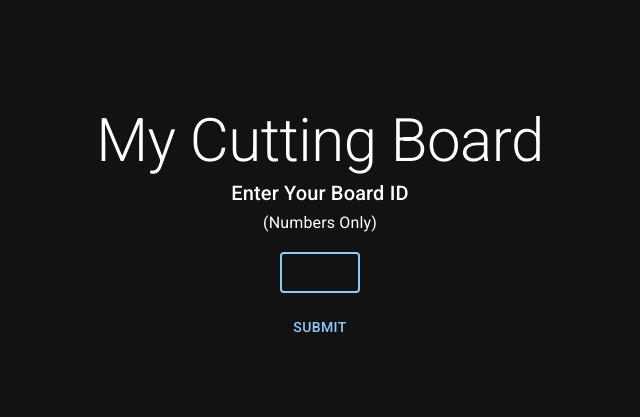
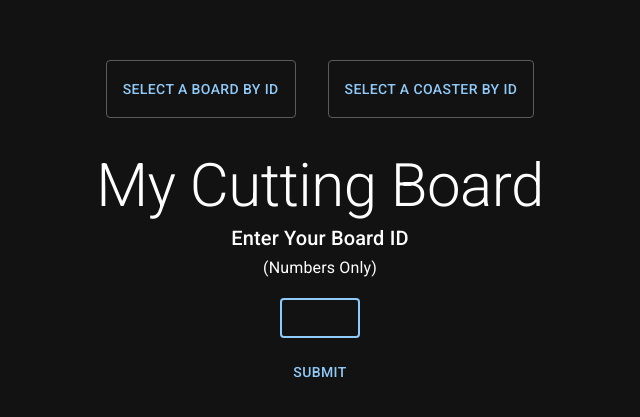
Before and after one commit to JCWoodworker/cuttingBoardCorner, a React (Vite) app: page / in a window 1280 px wide. Shown: the part 207-624 px from the top of the page, without its empty margins (320-960 px from the left). Built offline with nearby package versions, Linux system fonts and the light colour scheme.

Commit message:
added option to select boards or coasters and updated fetch requests

```diff
--- a/src/App.tsx
+++ b/src/App.tsx
@@ -20,7 +20,7 @@ const App = () => {
 			<Routes>
 				<Route path="/" element={<HomePage />} />
 				<Route path="/boards/:boardId" element={<BoardDataIndex />} />
-				<Route path="/coasters" element={<CoasterDataIndex />} />
+				<Route path="/coasters/:coasterId" element={<CoasterDataIndex />} />
 				<Route path="*" element={<NotFound />} />
 			</Routes>
 		</ThemeProvider>
--- a/src/pages/BoardIdForm.tsx
+++ b/src/pages/EnterIdForm.tsx
@@ -1,24 +1,35 @@
 import { Button, TextField, Typography } from "@mui/material"
 import { useNavigate } from "react-router-dom"
-const BoardIdForm = () => {
+
+interface Props {
+	inputType: "boards" | "coasters"
+}
+
+const EnterIdForm: React.FC<Props> = ({ inputType }) => {
 	const navigate = useNavigate()
 
 	const handleSubmit = (event: React.FormEvent<HTMLFormElement>) => {
 		event.preventDefault()
-		// eslint-disable-next-line @typescript-eslint/no-explicit-any
-		const boardId = (event.target as any).boardId.value
-		navigate(`/boards/${boardId}`)
+		const itemId =
+			inputType === "boards"
+				? // eslint-disable-next-line @typescript-eslint/no-explicit-any
+				(event.target as any).boardsId.value
+				: // eslint-disable-next-line @typescript-eslint/no-explicit-any
+				(event.target as any).coastersId.value
+		navigate(`/${inputType}/${itemId}`)
 	}
 
 	return (
 		<form className="form" onSubmit={handleSubmit}>
 			<label>
-				<Typography variant="h6">Enter Your Board ID</Typography>
+				<Typography variant="h6">
+					Enter Your {inputType === "boards" ? "Board" : "Coaster"} ID
+				</Typography>
 				<Typography variant="subtitle1">{`(Numbers Only)`}</Typography>
 			</label>
 			<TextField
-				id="boardId"
-				name="boardId"
+				id={`${inputType}Id`}
+				name={`${inputType}Id`}
 				variant="outlined"
 				size="small"
 				required
@@ -29,7 +40,7 @@ const BoardIdForm = () => {
 					minLength: 1,
 					maxLength: 6,
 					style: { textAlign: "center" },
-					"aria-label": "Enter Your Board ID",
+					"aria-label": `Enter Your ${inputType} ID`,
 					"aria-required": "true",
 				}}
 				style={{ width: "5rem" }}
@@ -39,4 +50,4 @@ const BoardIdForm = () => {
 	)
 }
 
-export default BoardIdForm
+export default EnterIdForm
--- a/src/pages/HomePage.tsx
+++ b/src/pages/HomePage.tsx
@@ -1,14 +1,50 @@
-import { Box, Typography } from "@mui/material"
-import BoardIdForm from "./BoardIdForm"
+import { useState } from "react"
+import { Box, Typography, Button } from "@mui/material"
+import EnterIdForm from "./EnterIdForm"
 
 const HomePage: React.FC = () => {
+	const [selectionOptionState, setSelectionOptionState] = useState("boards")
+
+	const coasterSelection = (
+		<div>
+			<Typography variant="h2">My Coasters</Typography>
+			<EnterIdForm inputType="coasters"/>
+		</div>
+	)
+
+	const cuttingBoardSelection = (
+		<div>
+			<Typography variant="h2">My Cutting Board</Typography>
+			<EnterIdForm inputType="boards"/>
+		</div>
+	)
+
 	return (
-		<Box sx={{ display: "grid", placeItems: "center", height: "100vh"}}>
-			<div>
-			<Typography variant="h2">My Cutting Board</Typography>
-			<BoardIdForm />
-			</div>
-		</Box>
+		<>
+			<Box sx={{ display: "grid", placeItems: "center", height: "100vh" }}>
+				<div>
+					<div>
+						<Button
+							sx={{ mr: 2, mb: 4, p: 2, border: "1px solid rgba(121, 121, 121, 0.7)" }}
+							onClick={() => setSelectionOptionState("boards")}
+						>
+							Select A Board By ID
+						</Button>
+						<Button
+							sx={{ ml: 2, mb: 4, p: 2, border: "1px solid rgba(121, 121, 121, 0.7)" }}
+							onClick={() => setSelectionOptionState("coasters")}
+						>
+							Select A Coaster By ID
+						</Button>
+					</div>
+					{selectionOptionState === "boards"
+						? cuttingBoardSelection
+						: selectionOptionState === "coasters"
+						? coasterSelection
+						: null}
+				</div>
+			</Box>
+		</>
 	)
 }
 
--- a/src/pages/NotFound.tsx
+++ b/src/pages/NotFound.tsx
@@ -7,7 +7,7 @@ const NotFound = () => {
 
 	useEffect(() => {
 		setTimeout(() => {
-			navigate("/")
+			navigate("/", { state: { boardOrCoasterOption: "boards" } })
 		}, 2000)
 	}, [navigate])
 
```
